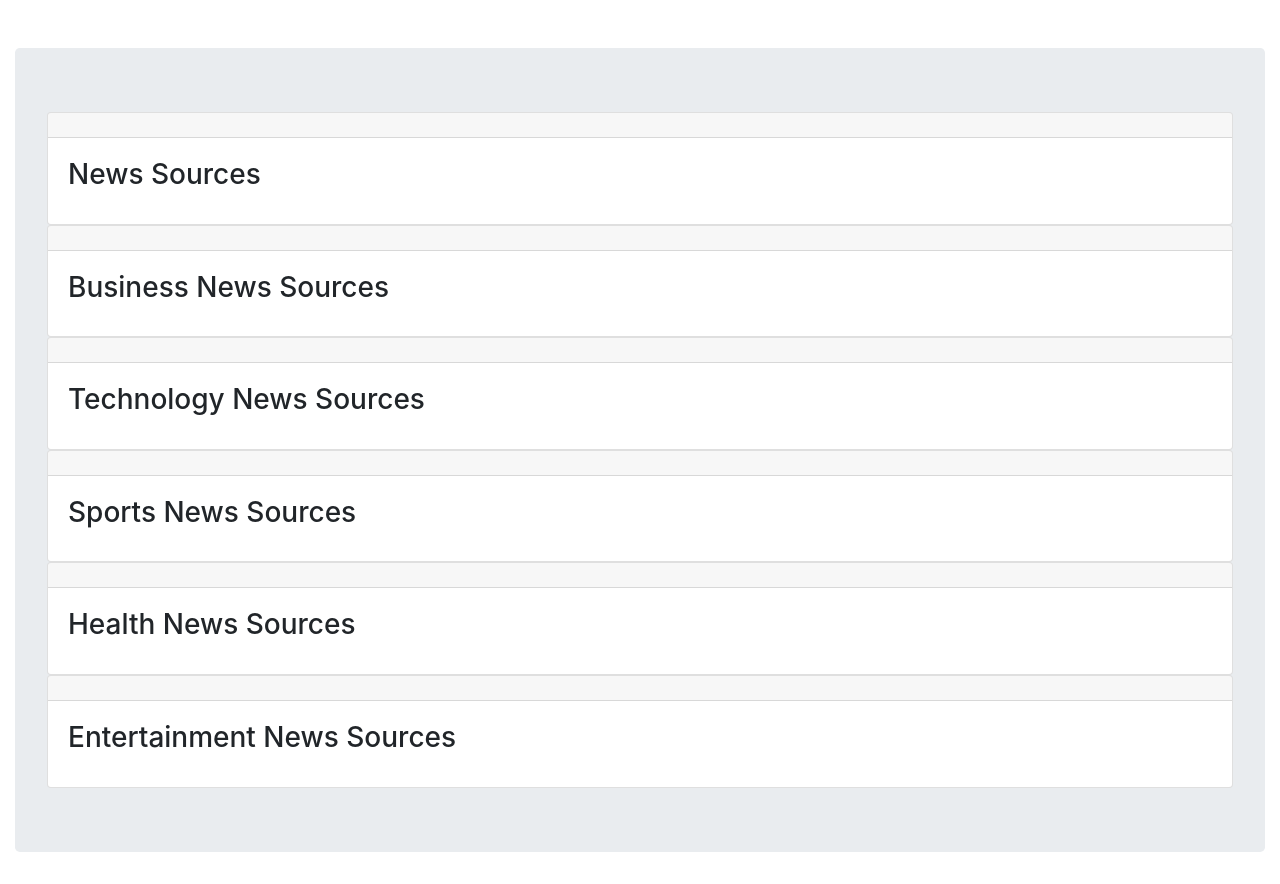
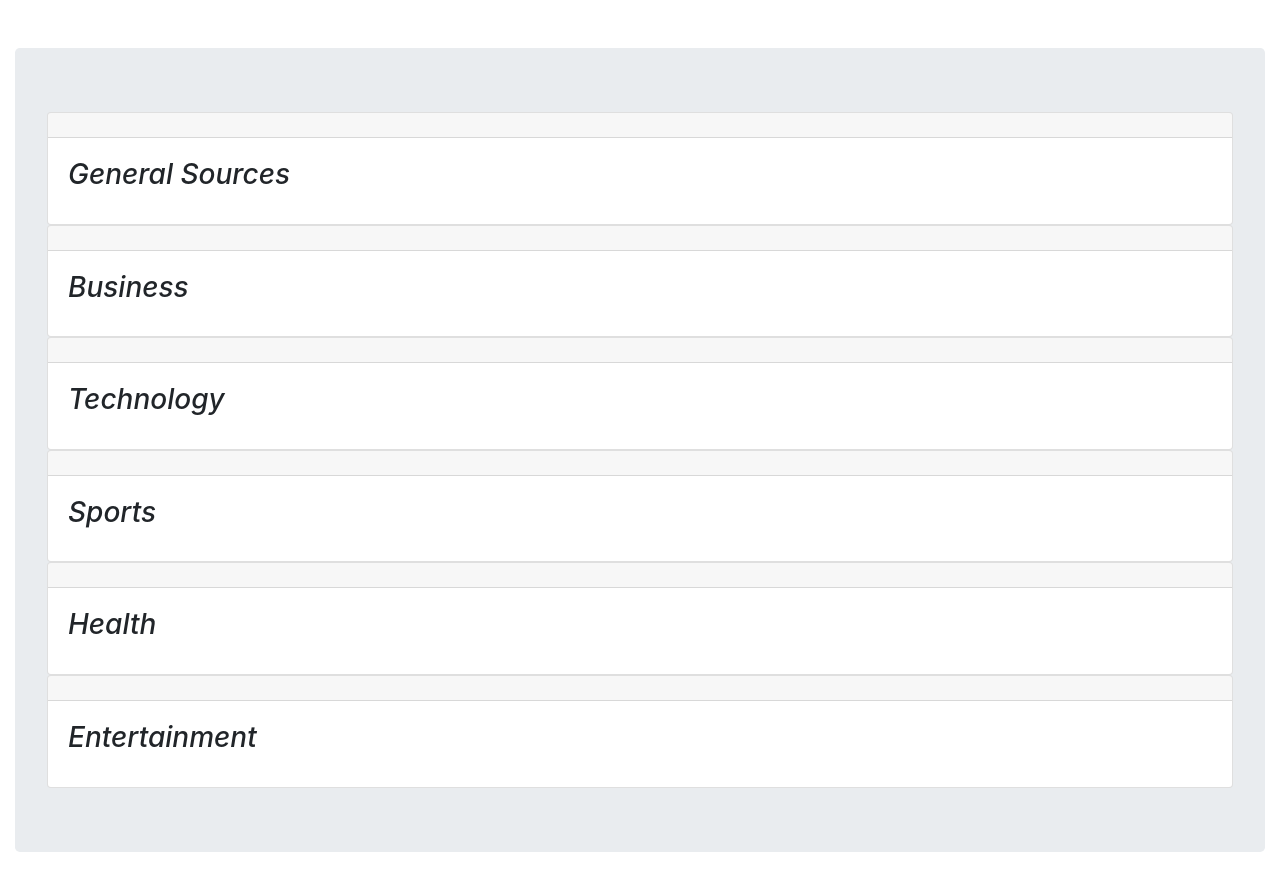
Before and after one commit to kelvin-wahome/News-Highlights, a Flask app: template app/templates/index.html in a window 1280 px wide. Shown: the part 56-940 px from the top of the page. Run offline with Flask 2, Linux system fonts and the light colour scheme; the template is opened without the code that fills it, so the values that code supplies are empty; some libraries are stand-ins or nearby versions.

Commit message:
Last commit

```diff
--- a/app/templates/index.html
+++ b/app/templates/index.html
@@ -11,7 +11,7 @@
         <div class="card-header">
         </div>
         <div class="card-body">
-          <h3 class="card-title">News Sources</h3>
+          <h3 class="card-title"><em>General Sources</em></h3>
           <div class="row">
             {{macro.displaySourceList(general)}}
           </div>
@@ -24,7 +24,7 @@
        <div class="card-header">
        </div>
        <div class="card-body">
-         <h3 class="card-title">Business News Sources</h3>
+         <h3 class="card-title"><em>Business</em></h3>
          <div class="row">
            {{macro.displaySourceList(business)}}
          </div>
@@ -36,7 +36,7 @@
        <div class="card-header">
        </div>
        <div class="card-body">
-         <h3 class="card-title">Technology News Sources</h3>
+         <h3 class="card-title"><em>Technology</em> </h3>
          <div class="row">
            {{macro.displaySourceList(technology)}}
          </div>
@@ -49,7 +49,7 @@
        <div class="card-header">
        </div>
        <div class="card-body">
-         <h3 class="card-title">Sports News Sources</h3>
+         <h3 class="card-title"><em>Sports</em> </h3>
          <div class="row">
            {{macro.displaySourceList(sports)}}
          </div>
@@ -62,7 +62,7 @@
        <div class="card-header">
        </div>
        <div class="card-body">
-         <h3 class="card-title">Health News Sources</h3>
+         <h3 class="card-title"><em>Health</em> </h3>
          <div class="row">
            {{macro.displaySourceList(health)}}
          </div>
@@ -75,7 +75,7 @@
         <div class="card-header">
         </div>
         <div class="card-body">
-          <h3 class="card-title">Entertainment News Sources</h3>
+          <h3 class="card-title"><em>Entertainment</em></h3>
           <div class="row">
             {{macro.displaySourceList(entertainment)}}
           </div>
```
